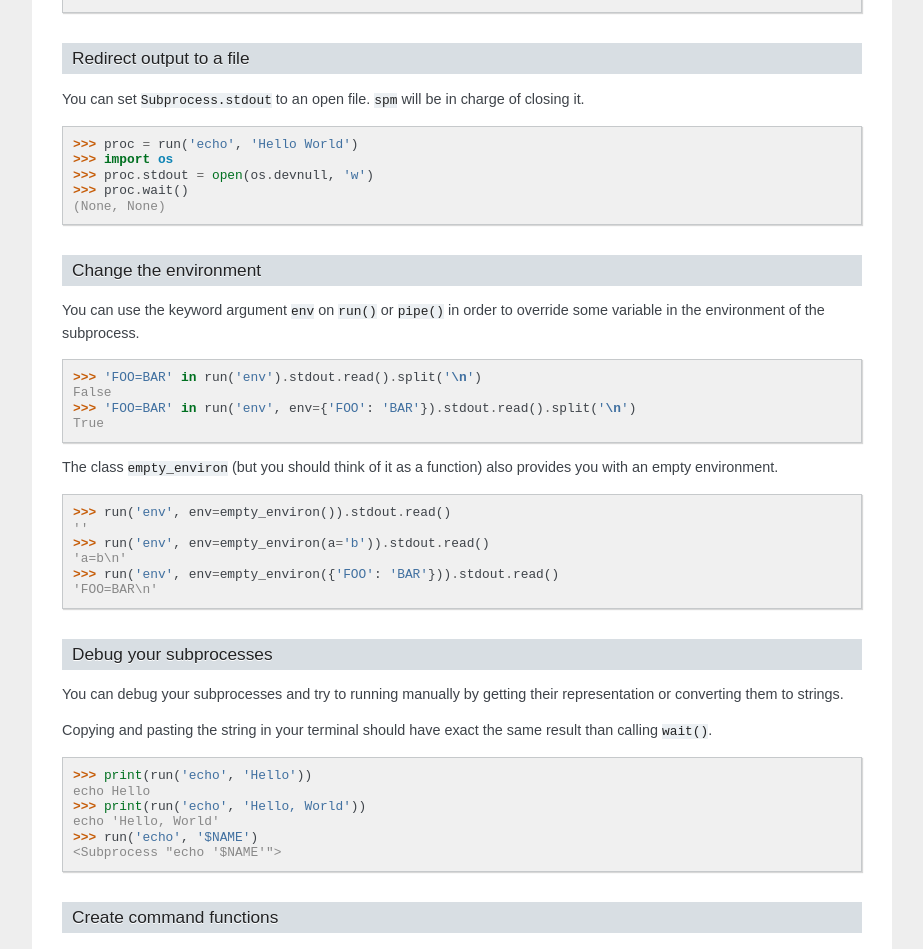
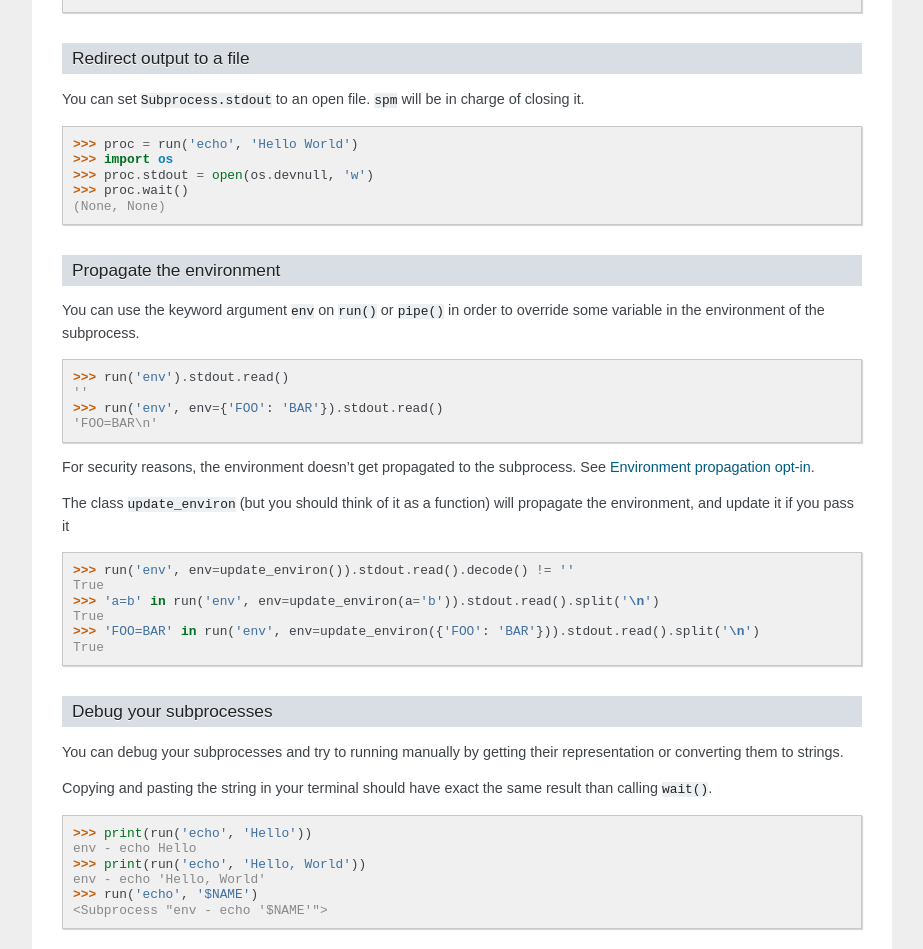
Before and after one commit to acatton/python-spm, a Sphinx documentation site: the page built from docs/usage.rst, in a window 1280 px wide and 1400 px high, scrolled down 1092 px. Shown: the top 949 px of the window, without its empty margins (198-1121 px from the left). Built offline with Sphinx 7.4.7, drawn with Linux system fonts in a browser that asks for light colours; some of the changed text lies outside the part shown.

Commit message:
Add environment propagation opt-in to the doc

```diff
--- a/docs/usage.rst
+++ b/docs/usage.rst
@@ -3,7 +3,7 @@ Usage
 
 .. testsetup:: *
 
-    from spm import run, pipe, empty_environ
+    from spm import run, pipe, update_environ
 
 Installation
 ------------
@@ -86,30 +86,32 @@ closing it.
     (None, None)
 
 
-Change the environment
-^^^^^^^^^^^^^^^^^^^^^^
+Propagate the environment
+^^^^^^^^^^^^^^^^^^^^^^^^^
 
 You can use the keyword argument ``env`` on ``run()`` or ``pipe()`` in order to
 override some variable in the environment of the subprocess.
 
 .. doctest::
 
-    >>> 'FOO=BAR' in run('env').stdout.read().split('\n')
-    False
-    >>> 'FOO=BAR' in run('env', env={'FOO': 'BAR'}).stdout.read().split('\n')
-    True
+    >>> run('env').stdout.read()
+    ''
+    >>> run('env', env={'FOO': 'BAR'}).stdout.read()
+    'FOO=BAR\n'
 
-The class ``empty_environ`` (but you should think of it as a function) also
-provides you with an empty environment.
+For security reasons, the environment doesn't get propagated to the subprocess.
+See :ref:`environment_propagation_security`.
+
+The class ``update_environ`` (but you should think of it as a function) will propagate the environment, and update it if you pass it
 
 .. doctest::
 
-    >>> run('env', env=empty_environ()).stdout.read()
-    ''
-    >>> run('env', env=empty_environ(a='b')).stdout.read()
-    'a=b\n'
-    >>> run('env', env=empty_environ({'FOO': 'BAR'})).stdout.read()
-    'FOO=BAR\n'
+    >>> run('env', env=update_environ()).stdout.read().decode() != ''
+    True
+    >>> 'a=b' in run('env', env=update_environ(a='b')).stdout.read().split('\n')
+    True
+    >>> 'FOO=BAR' in run('env', env=update_environ({'FOO': 'BAR'})).stdout.read().split('\n')
+    True
 
 
 
@@ -125,11 +127,11 @@ result than calling ``wait()``.
 .. doctest::
 
     >>> print(run('echo', 'Hello'))
-    echo Hello
+    env - echo Hello
     >>> print(run('echo', 'Hello, World'))
-    echo 'Hello, World'
+    env - echo 'Hello, World'
     >>> run('echo', '$NAME')
-    <Subprocess "echo '$NAME'">
+    <Subprocess "env - echo '$NAME'">
 
 Create command functions
 ^^^^^^^^^^^^^^^^^^^^^^^^
@@ -142,9 +144,9 @@ thanks to ``functools.partial()``.
     >>> from functools import partial
     >>> git = partial(run, 'git')
     >>> git('commit')
-    <Subprocess 'git commit'>
+    <Subprocess 'env - git commit'>
     >>> git('archive', '--output=/tmp/archive.tar.gz')
-    <Subprocess 'git archive --output=/tmp/archive.tar.gz'>
+    <Subprocess 'env - git archive --output=/tmp/archive.tar.gz'>
 
 API
 ---
```
Also changed, not shown: docs/index.rst (+9 -9 lines), docs/security.rst (+19 -0 lines).
